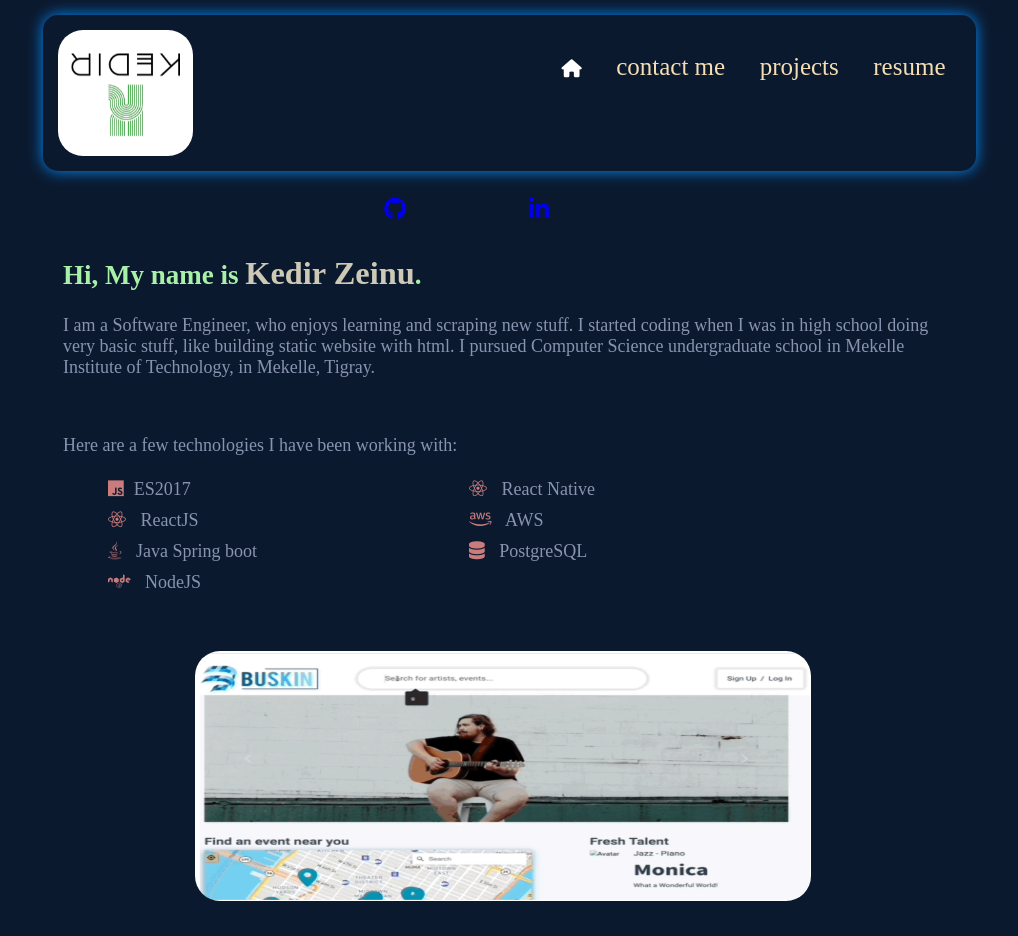
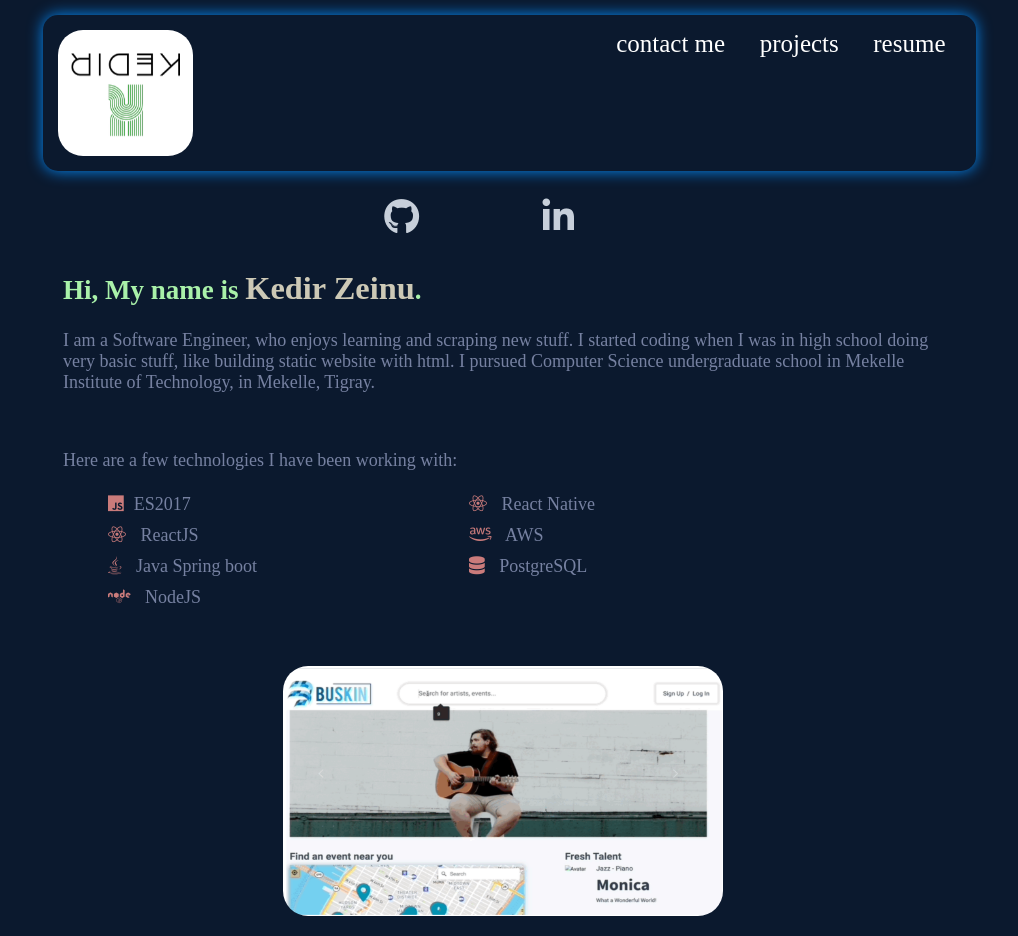
Before and after one commit to Kedirz/portfolio, a plain HTML site: page index.html in a window 1280 px wide. Shown: the top 936 px of the page, without its empty margins (137-1155 px from the left). Drawn offline with Linux system fonts and the light colour scheme.

Commit message:
fixed color in links and removed home button theres no need

```diff
--- a/index.html
+++ b/index.html
@@ -15,15 +15,15 @@
       <img src="img/logo.png" style="width: 15%; background-color: aliceblue;"/>
 
       <div class="vertical-center">
-        <i style="color: white;" class="fa-solid fa-house"></i>
+        <!-- <i style="color: white;" class="fa-solid fa-house"></i> -->
         <a href="#">contact me</a>
         <a href="#projects">projects</a>
         <a href="#">resume</a>
       </div>
     </nav>
     <div class="links">
-      <a target="_blank" href="http://github.com/Kedirz"><i class="fa-brands fa-github fa-lg"></i></a>
-      <a target="_blank" href="http://linkedin.com/in/kedirzeinu"><i class="fa-brands fa-linkedin-in fa-lg"></i></a>
+      <a target="_blank" href="http://github.com/Kedirz"><i class="fa-brands fa-github fa-2x"></i></a>
+      <a target="_blank" href="http://linkedin.com/in/kedirzeinu"><i class="fa-brands fa-linkedin-in fa-2x"></i></a>
     </div>
 
     <div class="non-nav">
--- a/style.css
+++ b/style.css
@@ -2,7 +2,7 @@ body {
   max-width: 950px;
   margin: auto;
   background-color: rgb(11, 25, 46);
-  color: rgb(137, 147, 175);
+  color: rgb(118, 129, 161);
   font-size: large;
 }
 h1 {
@@ -50,7 +50,7 @@ img {
 #projects div {
   padding: 2%;
   margin: 2%;
-  width: 70%;
+  width: 50%;
   height: 250px;
 }
 .project-img {
@@ -86,8 +86,9 @@ nav div > * {
 }
 nav a {
   text-decoration: none;
-  color: wheat;
+  color: white;
   font-size: 25px;
+  transition: 0.4s;
 }
 .non-nav {
   margin: 35px;
@@ -101,14 +102,23 @@ nav a {
   transform: scale(1.2);
 }
 .links {
-  /* color: white; */
   margin: 3% 25%;
 }
 .links i {
   padding-left: 25%;
+  transition: 0.5s;
 }
 .links i:hover {
   color: rgb(52, 255, 215);
-  transition: 0.5s;
   transform: translateY(-5px);
 }
+.links i:visited {
+  color: rgb(255, 250, 250);
+  text-decoration: underline;
+}
+a:hover {
+  color: rgb(52, 255, 215);
+}
+.links a {
+  color: rgb(199, 207, 218);
+}
```
